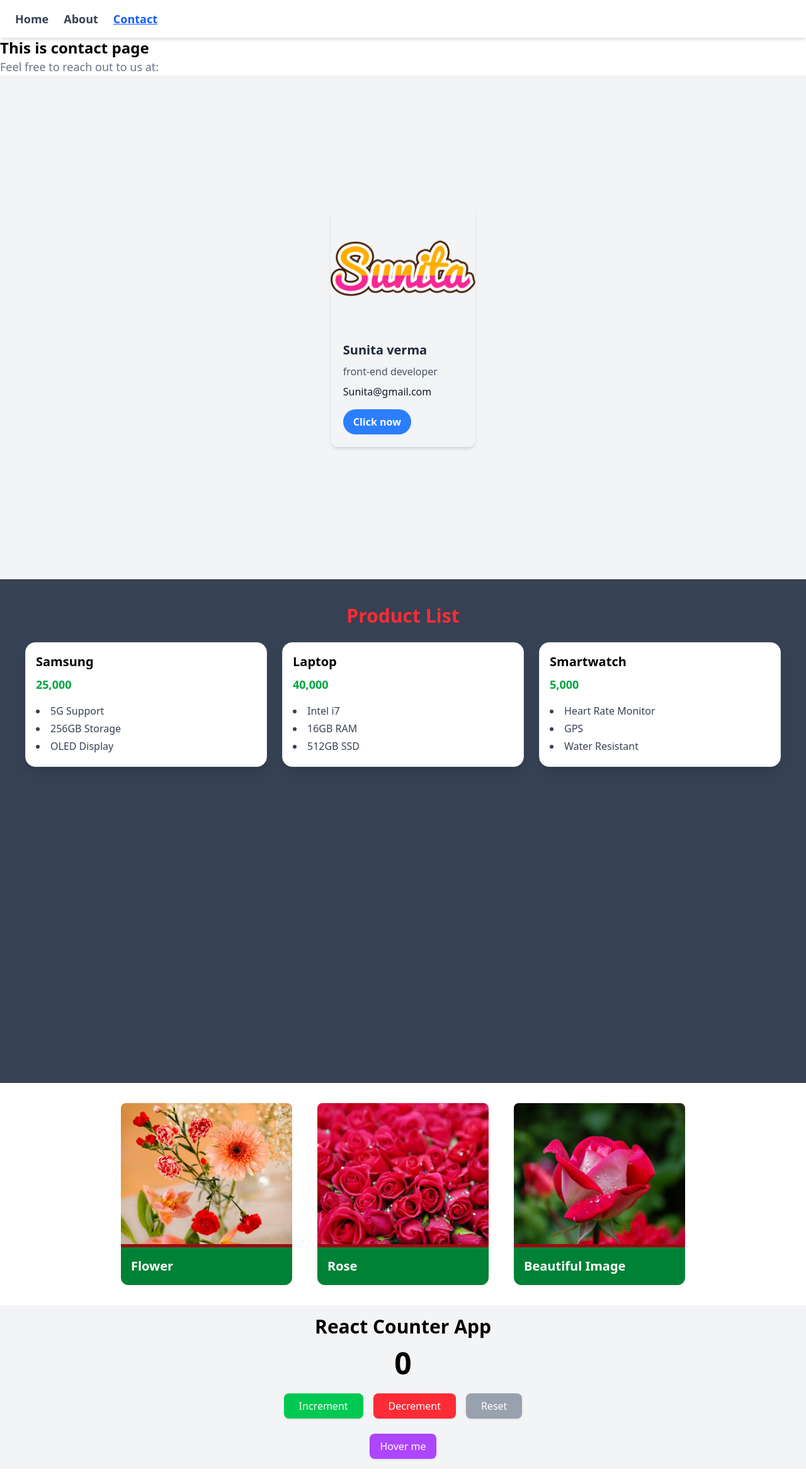
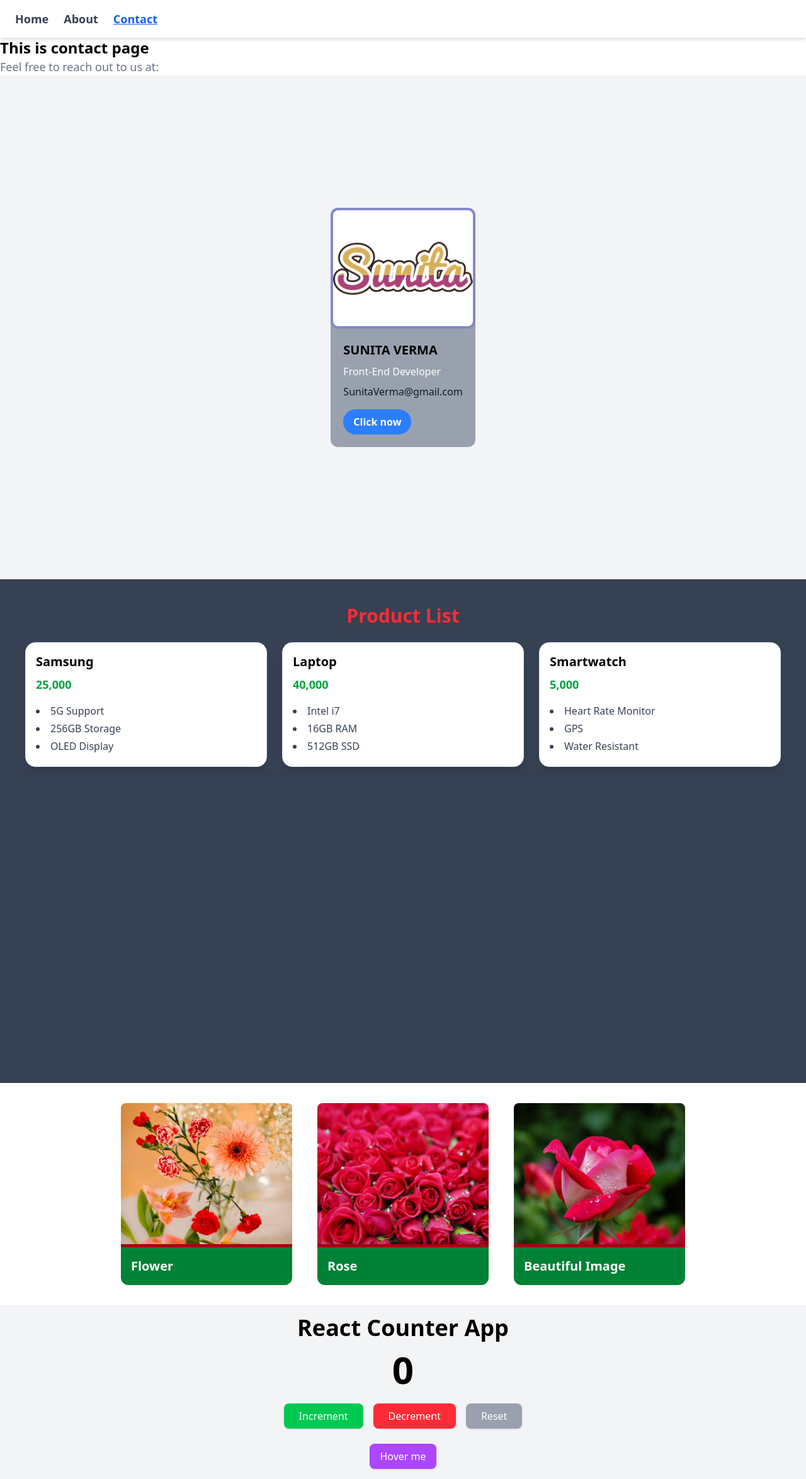
Before and after one commit to sunita0987/nested-page, a React (Vite) app: page /contact in a window 1280 px wide. Shown: the whole page at 63% size. Built offline with nearby package versions, Linux system fonts and the light colour scheme.

Commit message:
profile card change

```diff
--- a/src/App.jsx
+++ b/src/App.jsx
@@ -23,9 +23,9 @@ function App() {
         </Routes>
       <div className="min-h-screen flex items-center justify-center bg-gray-100 p-4">
         <Card
-          name="Sunita verma"
-          bio=" front-end developer"
-          contact="Sunita@gmail.com"
+          name="SUNITA VERMA"
+          bio=" Front-End Developer"
+          contact="SunitaVerma@gmail.com"
         />
       </div>
       <div className="min-h-screen bg-gray-700 p-4 ">
--- a/src/components/Card.jsx
+++ b/src/components/Card.jsx
@@ -3,17 +3,17 @@ const Card = ({ name, image, bio, contact }) => {
   const handleClick = () => {
     alert(`You clicked on ${name}'s profile!`);
   };
-
   return (
-    <div className=" max-w-full rounded-xl shadow-md overflow-hidden hover:shadow-xl transition duration-300">
+    <div className=" max-w-full rounded-xl bg-gray-400">
       <img
         src={"/images/sunita.png"}
         alt={name}
-        className="w-full h-48  rounded-xl hover:scale-105 transition-transform duration-300 object-cover"
+        className="w-full h-48  rounded-xl object-cover bg-white border-indigo-400 border-4"
+        style={{ filter: "grayscale(50%)" }}
       />
       <div className="p-5">
-        <h2 className="text-xl font-semibold text-gray-800">{name}</h2>
-        <p className="mt-2 text-gray-600">{bio}</p>
+        <h2 className="text-xl font-semibold">{name}</h2>
+        <p className="mt-2 text-white">{bio}</p>
         <p className="mt-2 text-gray-900">{contact}</p>
         <button
           onClick={handleClick}
--- a/src/components/CounterApp.jsx
+++ b/src/components/CounterApp.jsx
@@ -1,28 +1,36 @@
-import React from "react";
-import { useState, useEffect } from "react";
+import React, { useState, useEffect } from "react";
 const CounterApp = () => {
   const [count, setCount] = useState(0);
   const [showTooltip, setShowTooltip] = useState(false);
+
   useEffect(() => {
     console.log(`Count changed to: ${count}`);
   }, [count]);
+
   const handleReset = () => {
     setCount(0);
   };
+
   return (
-    <div className="flex flex-col items-center justify-center  bg-gray-100 p-4">
-      <h1 className="text-3xl font-bold mb-4">React Counter App</h1>
-      <div className="text-5xl font-bold mb-6">{count}</div>
-      <div className="flex gap-4">
+    <div className=" flex flex-col items-center justify-center bg-gray-100 p-4">
+      <h1 className="text-2xl sm:text-3xl lg:text-4xl font-bold mb-4 text-center">
+        React Counter App
+      </h1>
+
+      <div className="text-4xl sm:text-5xl lg:text-6xl font-bold mb-6">
+        {count}
+      </div>
+
+      <div className="flex flex-col sm:flex-row gap-4">
         <button
           onClick={() => setCount(count + 1)}
-          className="bg-green-500 hover:bg-green-600 text-white px-6 py-2 rounded-lg shadow cursor-pointer "
+          className="bg-green-500 hover:bg-green-600 text-white px-6 py-2 rounded-lg shadow cursor-pointer w-full sm:w-auto"
         >
           Increment
         </button>
         <button
           onClick={() => setCount(count - 1)}
-          className="bg-red-500 hover:bg-red-600 text-white px-6 py-2 rounded-lg shadow cursor-pointer "
+          className="bg-red-500 hover:bg-red-600 text-white px-6 py-2 rounded-lg shadow cursor-pointer w-full sm:w-auto"
         >
           Decrement
         </button>
@@ -32,12 +40,13 @@ const CounterApp = () => {
             count === 0
               ? "bg-gray-400 cursor-not-allowed"
               : "bg-blue-500 hover:bg-blue-600"
-          } text-white px-6 py-2 rounded-lg shadow cursor-pointer`}
+          } text-white px-6 py-2 rounded-lg shadow cursor-pointer w-full sm:w-auto`}
           disabled={count === 0}
         >
           Reset
         </button>
       </div>
+
       <div
         className="mt-6 relative"
         onMouseEnter={() => setShowTooltip(true)}
@@ -47,7 +56,7 @@ const CounterApp = () => {
           Hover me
         </button>
         {showTooltip && (
-          <div className="absolute bottom-full mb-2 bg-black text-white text-sm px-3 py-1 rounded shadow-lg">
+          <div className="absolute bottom-full mb-2 bg-black text-white text-sm px-3 py-1 rounded shadow-lg whitespace-nowrap z-10">
             This is a tooltip!
           </div>
         )}
@@ -55,4 +64,5 @@ const CounterApp = () => {
     </div>
   );
 };
+
 export default CounterApp;
```
